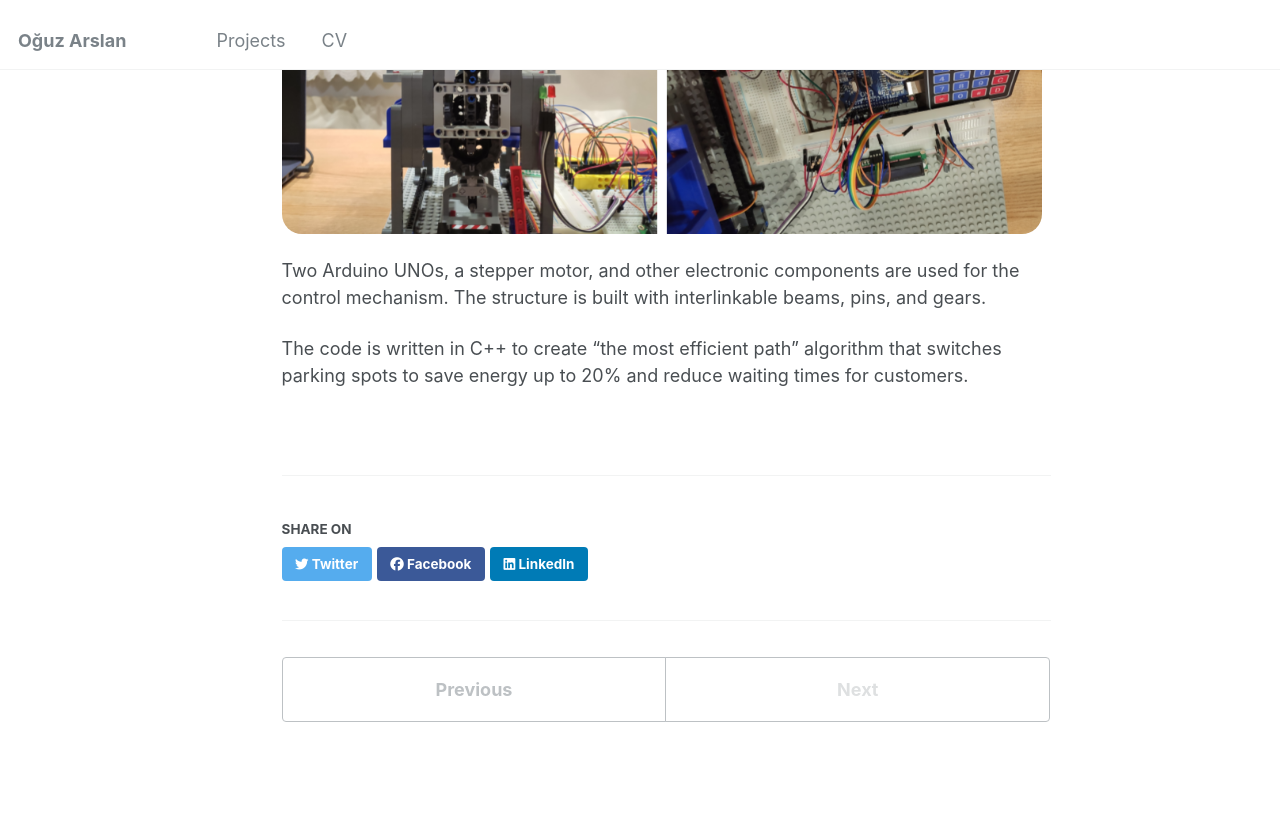
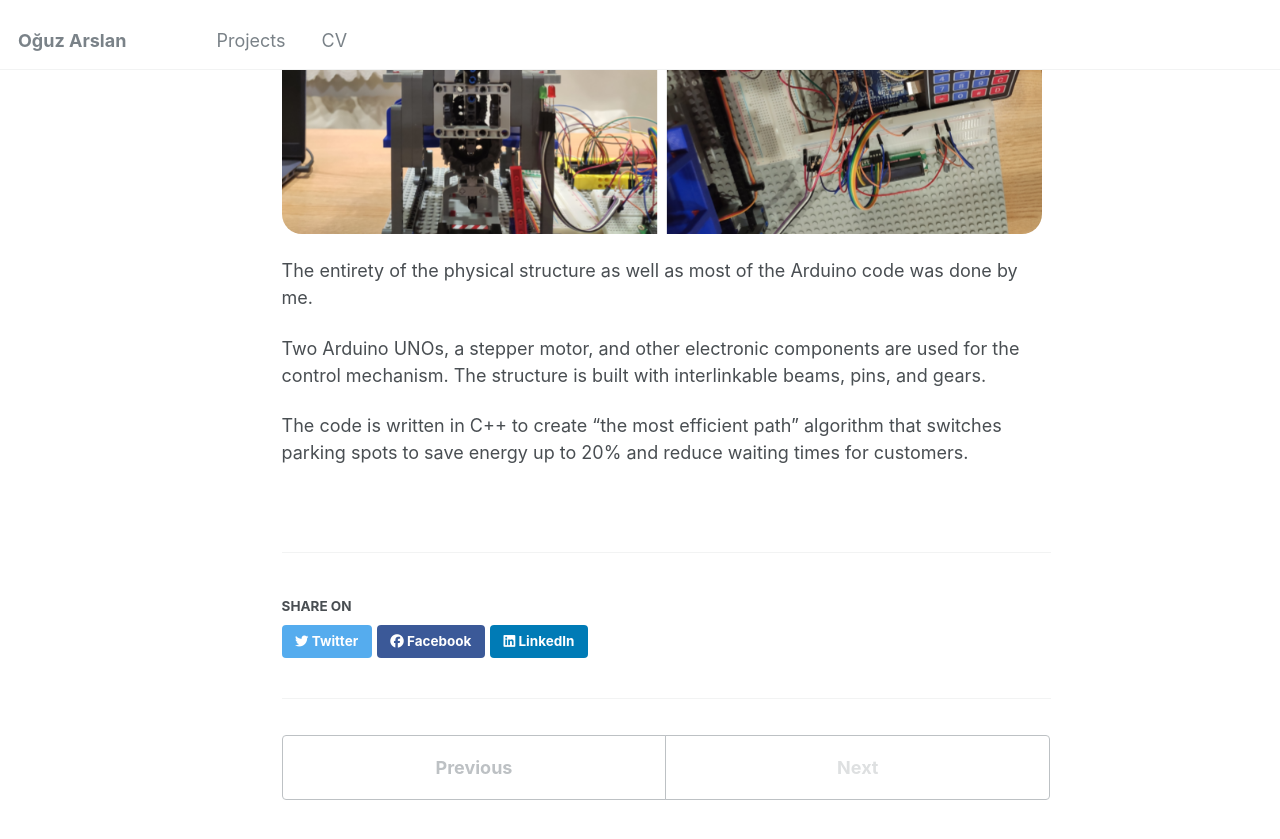
Before and after one commit to Boysle/boysle.github.io, a Jekyll site: the page built from _portfolio/3rotaryparkingsystem.md, in a window 1280 px wide and 900 px high, scrolled down 1001 px. Shown: the top 839 px of the window. Built offline with Jekyll 4.4.1, drawn with Linux system fonts in a browser that asks for light colours.

Commit message:
Update 3rotaryparkingsystem.md

```diff
--- a/_portfolio/3rotaryparkingsystem.md
+++ b/_portfolio/3rotaryparkingsystem.md
@@ -19,6 +19,8 @@ A functional small-scale rotary parking system prototype that works with model c
 <!-- COMPLEMENTARY IMAGE #1 -->
 <img src="/images/Rotary Parking Mechanism.png" alt="Rotary Parking Mechanism" style="border-radius: 20px; width: 760px;">
 
+The entirety of the physical structure as well as most of the Arduino code was done by me.
+
 Two Arduino UNOs, a stepper motor, and other electronic components are used for the control mechanism. The structure is built with interlinkable beams, pins, and gears.
 
 The code is written in C++ to create "the most efficient path" algorithm that switches parking spots to save energy up to 20% and reduce waiting times for customers.
```
